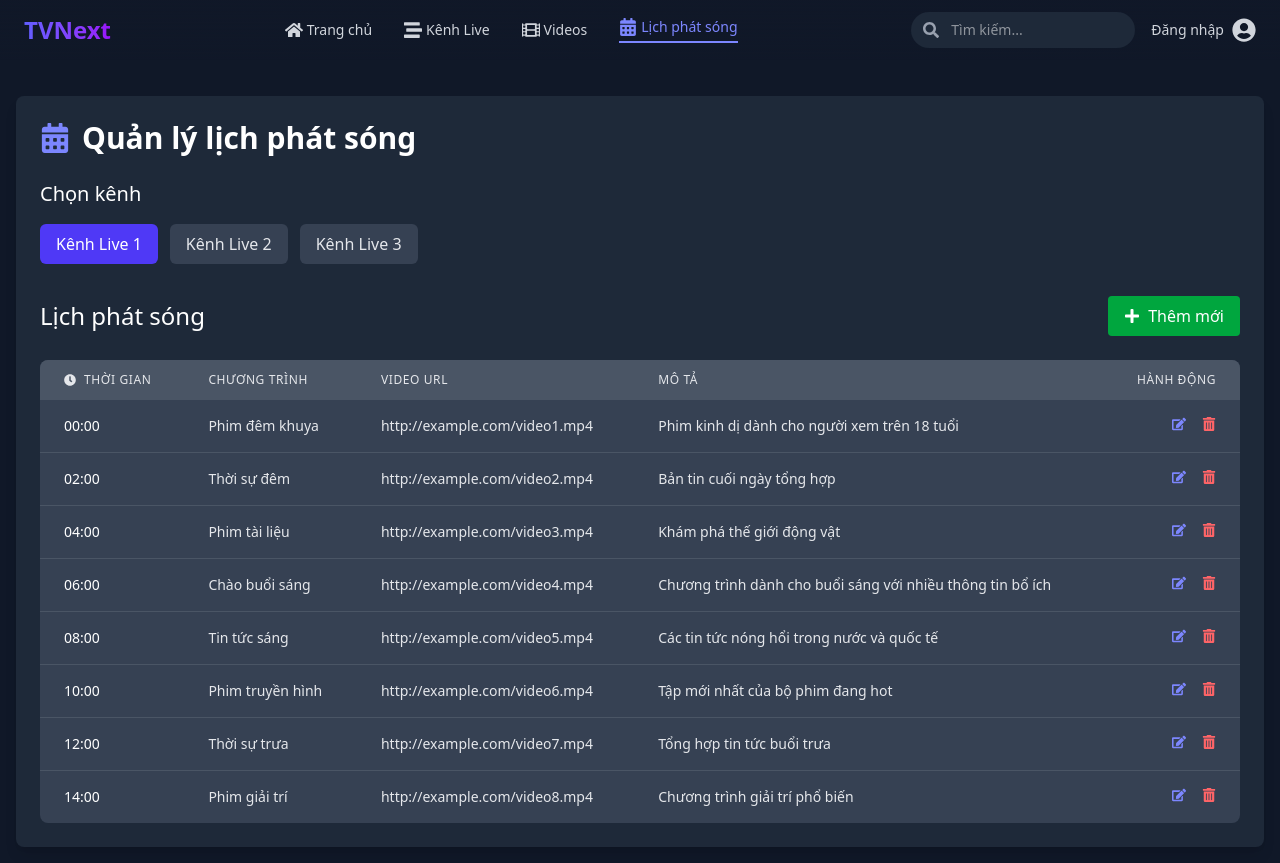
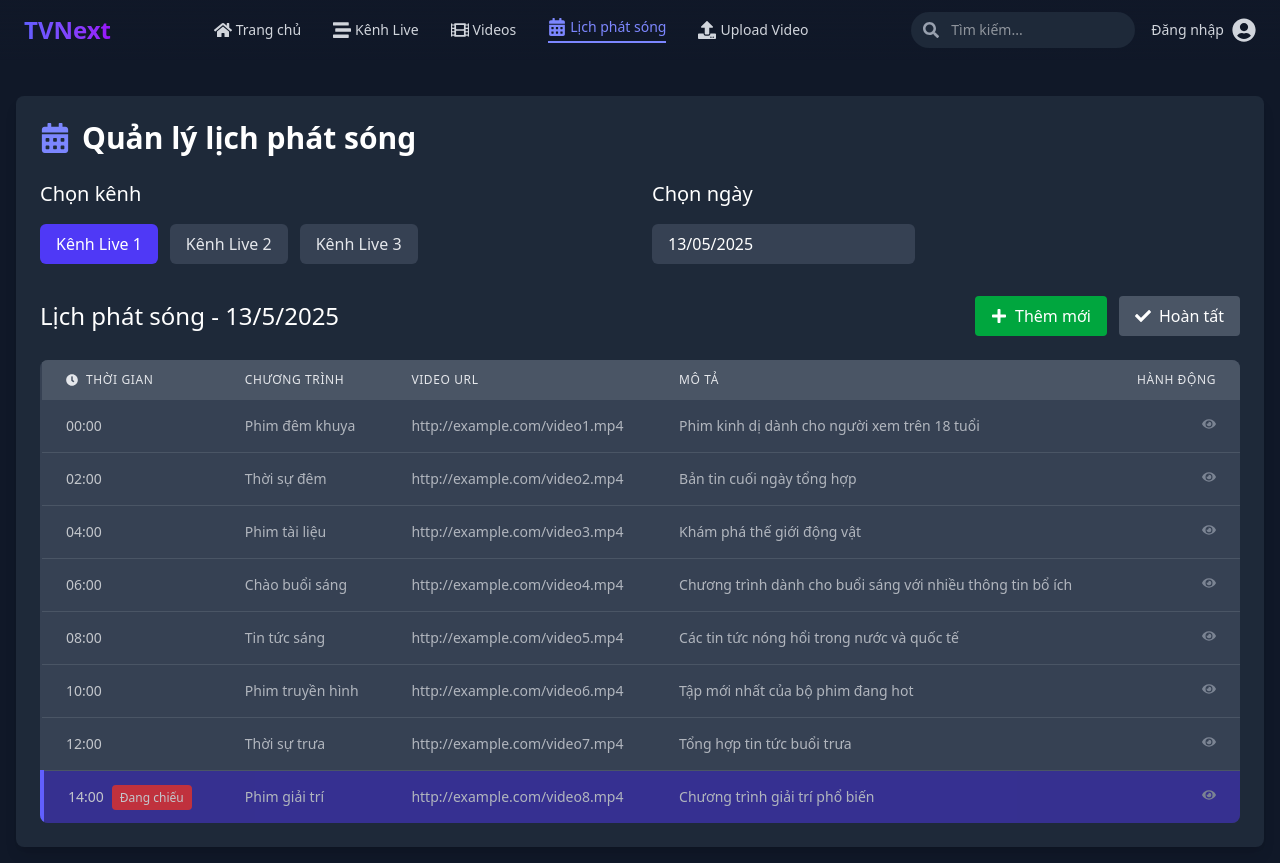
Before and after one commit to tqkitn1108/Stream-Player, a React (Vite) app: page /schedule in a window 1280 px wide. Built offline with nearby package versions, Linux system fonts and the light colour scheme.

Commit message:
[FEATURE] Update UI/UX schedule page

```diff
--- a/package.json
+++ b/package.json
@@ -18,6 +18,7 @@
     "formik": "^2.4.6",
     "jb-videojs-hls-quality-selector": "^2.0.2",
     "react": "^19.0.0",
+    "react-datepicker": "^8.3.0",
     "react-dom": "^19.0.0",
     "react-icons": "^5.5.0",
     "react-router-dom": "^7.3.0",
--- a/src/App.jsx
+++ b/src/App.jsx
@@ -1,6 +1,5 @@
-import React from "react";
 import { Routes, Route } from "react-router-dom";
-import VideoList from "./components/VideoList";
+import Home from "./components/Home";
 import VideoPlayer from "./components/VideoPlayer";
 import VideoUpload from "./components/VideoUpload";
 import Schedule from "./components/Schedule"; // Thêm import
@@ -9,7 +8,7 @@ function App() {
   return (
     <div className="min-h-screen bg-gray-900 text-white">
       <Routes>
-        <Route path="/" element={<VideoList />} />
+        <Route path="/" element={<Home />} />
         <Route path="/video/:videoId" element={<VideoPlayer />} />
         <Route path="/live/:channelId" element={<VideoPlayer />} />
         <Route path="/upload" element={<VideoUpload />} />
--- a/src/components/Navbar.jsx
+++ b/src/components/Navbar.jsx
@@ -1,6 +1,6 @@
 import React, { useState, useEffect } from "react";
 import { Link, useNavigate, useLocation } from "react-router-dom";
-import { FaUserCircle, FaSearch, FaCalendarAlt, FaHome, FaFilm, FaStream } from "react-icons/fa";
+import { FaUserCircle, FaSearch, FaCalendarAlt, FaHome, FaFilm, FaStream, FaUpload } from "react-icons/fa";
 
 function Navbar() {
   const navigate = useNavigate();
@@ -65,6 +65,13 @@ function Navbar() {
               <FaCalendarAlt className="text-lg" />
               <span>Lịch phát sóng</span>
             </Link>
+            <Link
+              to="/upload"
+              className={`flex items-center space-x-1 text-sm font-medium transition-colors ${isActive('/upload') ? 'text-indigo-400 border-b-2 border-indigo-400 pb-1' : 'text-gray-300 hover:text-white'}`}
+            >
+              <FaUpload className="text-lg" />
+              <span>Upload Video</span>
+            </Link>
           </div>
 
           {/* Search and User */}
--- a/src/components/Schedule.jsx
+++ b/src/components/Schedule.jsx
@@ -1,14 +1,19 @@
 import React, { useState, useEffect } from 'react';
 import Navbar from './Navbar';
 import axios from 'axios';
-import { FaEdit, FaTrashAlt, FaPlus, FaCalendarAlt, FaClock } from 'react-icons/fa';
+import { FaEdit, FaTrashAlt, FaPlus, FaCalendarAlt, FaClock, FaSave, FaCheck, FaEye } from 'react-icons/fa';
+import DatePicker from 'react-datepicker';
+import 'react-datepicker/dist/react-datepicker.css';
 
 function Schedule() {
   const [selectedChannel, setSelectedChannel] = useState(null);
+  const [selectedDate, setSelectedDate] = useState(new Date());
   const [schedule, setSchedule] = useState([]);
+  const [originalSchedule, setOriginalSchedule] = useState([]);
   const [isEditing, setIsEditing] = useState(false);
   const [currentItem, setCurrentItem] = useState(null);
   const [isModalOpen, setIsModalOpen] = useState(false);
+  const [hasChanges, setHasChanges] = useState(false);
 
   // Mock data cho channels
   const channels = [
@@ -32,30 +37,63 @@ function Schedule() {
     }
   }, []);
 
+  // Khi thay đổi kênh hoặc ngày
+  useEffect(() => {
+    if (selectedChannel && selectedDate) {
+      fetchScheduleForChannel(selectedChannel, selectedDate);
+    }
+  }, [selectedChannel, selectedDate]);
+
   const handleChannelSelect = (channelId) => {
+    if (hasChanges && !window.confirm("Bạn có thay đổi chưa lưu. Tiếp tục sẽ mất các thay đổi này. Bạn có muốn tiếp tục không?")) {
+      return;
+    }
+
     setSelectedChannel(channelId);
-    fetchScheduleForChannel(channelId);
+    setHasChanges(false);
   };
 
-  const fetchScheduleForChannel = (channelId) => {
-    // Mock API call - trong thực tế gọi API thực
-    // axios.get(`http://localhost:8081/api/v1/schedule/${channelId}`)
-    //   .then(response => setSchedule(response.data))
+  const formatDateForAPI = (date) => {
+    return `${date.getFullYear()}-${String(date.getMonth() + 1).padStart(2, '0')}-${String(date.getDate()).padStart(2, '0')}`;
+  };
+
+  const fetchScheduleForChannel = (channelId, date) => {
+    // API call trong thực tế
+    // const dateStr = formatDateForAPI(date);
+    // axios.get(`http://localhost:8081/api/v1/schedule/${channelId}?date=${dateStr}`)
+    //   .then(response => {
+    //     setSchedule(response.data);
+    //     setOriginalSchedule(JSON.parse(JSON.stringify(response.data)));
+    //   })
     //   .catch(error => console.error("Error fetching schedule:", error));
 
     // Sử dụng dữ liệu mock cho demo
+    const today = new Date();
+    today.setHours(0, 0, 0, 0);
+
+    const selectedDateCopy = new Date(date);
+    selectedDateCopy.setHours(0, 0, 0, 0);
+
+    const isToday = selectedDateCopy.getTime() === today.getTime();
+    const isPast = selectedDateCopy < today;
+
+    // Định dạng ngày tháng cho mock data
+    const dateStr = formatDateForAPI(date);
+
     const mockScheduleData = [
-      { id: 1, time: "00:00", program: "Phim đêm khuya", videoUrl: "http://example.com/video1.mp4", description: "Phim kinh dị dành cho người xem trên 18 tuổi" },
-      { id: 2, time: "02:00", program: "Thời sự đêm", videoUrl: "http://example.com/video2.mp4", description: "Bản tin cuối ngày tổng hợp" },
-      { id: 3, time: "04:00", program: "Phim tài liệu", videoUrl: "http://example.com/video3.mp4", description: "Khám phá thế giới động vật" },
-      { id: 4, time: "06:00", program: "Chào buổi sáng", videoUrl: "http://example.com/video4.mp4", description: "Chương trình dành cho buổi sáng với nhiều thông tin bổ ích" },
-      { id: 5, time: "08:00", program: "Tin tức sáng", videoUrl: "http://example.com/video5.mp4", description: "Các tin tức nóng hổi trong nước và quốc tế" },
-      { id: 6, time: "10:00", program: "Phim truyền hình", videoUrl: "http://example.com/video6.mp4", description: "Tập mới nhất của bộ phim đang hot" },
-      { id: 7, time: "12:00", program: "Thời sự trưa", videoUrl: "http://example.com/video7.mp4", description: "Tổng hợp tin tức buổi trưa" },
-      { id: 8, time: "14:00", program: "Phim giải trí", videoUrl: "http://example.com/video8.mp4", description: "Chương trình giải trí phổ biến" }
+      { id: 1, date: dateStr, time: "00:00", program: "Phim đêm khuya", videoUrl: "http://example.com/video1.mp4", description: "Phim kinh dị dành cho người xem trên 18 tuổi" },
+      { id: 2, date: dateStr, time: "02:00", program: "Thời sự đêm", videoUrl: "http://example.com/video2.mp4", description: "Bản tin cuối ngày tổng hợp" },
+      { id: 3, date: dateStr, time: "04:00", program: "Phim tài liệu", videoUrl: "http://example.com/video3.mp4", description: "Khám phá thế giới động vật" },
+      { id: 4, date: dateStr, time: "06:00", program: "Chào buổi sáng", videoUrl: "http://example.com/video4.mp4", description: "Chương trình dành cho buổi sáng với nhiều thông tin bổ ích" },
+      { id: 5, date: dateStr, time: "08:00", program: "Tin tức sáng", videoUrl: "http://example.com/video5.mp4", description: "Các tin tức nóng hổi trong nước và quốc tế" },
+      { id: 6, date: dateStr, time: "10:00", program: "Phim truyền hình", videoUrl: "http://example.com/video6.mp4", description: "Tập mới nhất của bộ phim đang hot" },
+      { id: 7, date: dateStr, time: "12:00", program: "Thời sự trưa", videoUrl: "http://example.com/video7.mp4", description: "Tổng hợp tin tức buổi trưa" },
+      { id: 8, date: dateStr, time: "14:00", program: "Phim giải trí", videoUrl: "http://example.com/video8.mp4", description: "Chương trình giải trí phổ biến" }
     ];
 
     setSchedule(mockScheduleData);
+    setOriginalSchedule(JSON.parse(JSON.stringify(mockScheduleData)));
+    setHasChanges(false);
   };
 
   const handleInputChange = (e) => {
@@ -86,55 +124,90 @@ function Schedule() {
     setIsModalOpen(true);
   };
 
-  const handleSubmit = (e) => {
+  const handleFormSubmit = (e) => {
     e.preventDefault();
 
     if (isEditing && currentItem) {
-      // Update existing item
-      // axios.put(`http://localhost:8081/api/v1/schedule/${selectedChannel}/${currentItem.id}`, formData)
-      //   .then(() => {
-      //     fetchScheduleForChannel(selectedChannel);
-      //     setIsModalOpen(false);
-      //   })
-      //   .catch(error => console.error("Error updating schedule item:", error));
-
-      // Mock update
+      // Update existing item (local only until Complete is clicked)
       const updatedSchedule = schedule.map(item =>
         item.id === currentItem.id ? { ...item, ...formData } : item
       );
       setSchedule(updatedSchedule);
-      setIsModalOpen(false);
     } else {
-      // Create new item
-      // axios.post(`http://localhost:8081/api/v1/schedule/${selectedChannel}`, formData)
-      //   .then(() => {
-      //     fetchScheduleForChannel(selectedChannel);
-      //     setIsModalOpen(false);
-      //   })
-      //   .catch(error => console.error("Error creating schedule item:", error));
-
-      // Mock create
+      // Create new item (local only until Complete is clicked)
       const newItem = {
         id: Date.now(), // For mock purposes
+        date: formatDateForAPI(selectedDate),
         ...formData
       };
       setSchedule([...schedule, newItem]);
+    }
+
     setIsModalOpen(false);
-    }
+    setHasChanges(true);
   };
 
   const handleDelete = (itemId) => {
     if (window.confirm("Bạn có chắc chắn muốn xóa mục này không?")) {
-      // axios.delete(`http://localhost:8081/api/v1/schedule/${selectedChannel}/${itemId}`)
-      //   .then(() => {
-      //     fetchScheduleForChannel(selectedChannel);
-      //   })
-      //   .catch(error => console.error("Error deleting schedule item:", error));
-
-      // Mock delete
+      // Delete item (local only until Complete is clicked)
       const updatedSchedule = schedule.filter(item => item.id !== itemId);
       setSchedule(updatedSchedule);
+      setHasChanges(true);
     }
+  };
+
+  const handleComplete = () => {
+    if (window.confirm("Bạn có chắc chắn muốn lưu tất cả thay đổi không?")) {
+      // API call để lưu thay đổi
+      // axios.put(`http://localhost:8081/api/v1/schedule/${selectedChannel}/${formatDateForAPI(selectedDate)}`, schedule)
+      //   .then(response => {
+      //     alert("Lưu lịch phát sóng thành công!");
+      //     setOriginalSchedule(JSON.parse(JSON.stringify(schedule)));
+      //     setHasChanges(false);
+      //   })
+      //   .catch(error => console.error("Error saving schedule:", error));
+
+      // Mock success
+      alert("Lưu lịch phát sóng thành công!");
+      setOriginalSchedule(JSON.parse(JSON.stringify(schedule)));
+      setHasChanges(false);
+    }
+  };
+
+  const isItemInPast = (item) => {
+    const today = new Date();
+    const itemDate = new Date(selectedDate);
+    const [hours, minutes] = item.time.split(':').map(Number);
+    itemDate.setHours(hours, minutes, 0, 0);
+    return itemDate < today;
+  };
+
+  const isItemCurrent = (item, index) => {
+    const now = new Date();
+    const today = new Date();
+    today.setHours(0, 0, 0, 0);
+
+    const selectedDateCopy = new Date(selectedDate);
+    selectedDateCopy.setHours(0, 0, 0, 0);
+
+    // Chỉ kiểm tra cho ngày hiện tại
+    if (selectedDateCopy.getTime() !== today.getTime()) {
+      return false;
+    }
+
+    const currentHours = now.getHours();
+    const currentMinutes = now.getMinutes();
+    const currentTimeStr = `${String(currentHours).padStart(2, '0')}:${String(currentMinutes).padStart(2, '0')}`;
+
+    return currentTimeStr >= item.time && (index === schedule.length - 1 || currentTimeStr < schedule[index + 1]?.time);
+  };
+
+  const handleDateChange = (date) => {
+    if (hasChanges && !window.confirm("Bạn có thay đổi chưa lưu. Tiếp tục sẽ mất các thay đổi này. Bạn có muốn tiếp tục không?")) {
+      return;
+    }
+    setSelectedDate(date);
+    setHasChanges(false);
   };
 
   return (
@@ -147,7 +220,8 @@ function Schedule() {
             Quản lý lịch phát sóng
           </h1>
 
-          <div className="mb-8">
+          <div className="grid grid-cols-1 md:grid-cols-2 gap-6 mb-8">
+            <div>
               <h2 className="text-xl text-white mb-4">Chọn kênh</h2>
               <div className="flex flex-wrap gap-3">
                 {channels.map((channel) => (
@@ -166,15 +240,41 @@ function Schedule() {
               </div>
             </div>
 
+            <div>
+              <h2 className="text-xl text-white mb-4">Chọn ngày</h2>
+              <div className="datepicker-container">
+                <DatePicker
+                  selected={selectedDate}
+                  onChange={handleDateChange}
+                  dateFormat="dd/MM/yyyy"
+                  className="px-4 py-2 bg-gray-700 text-white rounded-md focus:outline-none focus:ring-2 focus:ring-indigo-500 w-full"
+                />
+              </div>
+            </div>
+          </div>
+
           <div className="flex justify-between items-center mb-6">
-            <h2 className="text-2xl text-white">Lịch phát sóng</h2>
+            <h2 className="text-2xl text-white">Lịch phát sóng - {selectedDate.toLocaleDateString('vi-VN')}</h2>
+            <div className="flex space-x-3">
               <button
                 onClick={openAddModal}
                 className="flex items-center px-4 py-2 bg-green-600 text-white rounded hover:bg-green-700 transition"
+                disabled={new Date(selectedDate) < new Date().setHours(0, 0, 0, 0)}
               >
                 <FaPlus className="mr-2" />
                 Thêm mới
               </button>
+              <button
+                onClick={handleComplete}
+                disabled={!hasChanges}
+                className={`flex items-center px-4 py-2 ${
+                  hasChanges ? 'bg-indigo-600 hover:bg-indigo-700' : 'bg-gray-600 cursor-not-allowed'
+                } text-white rounded transition`}
+              >
+                <FaCheck className="mr-2" />
+                Hoàn tất
+              </button>
+            </div>
           </div>
 
           <div className="overflow-x-auto">
@@ -203,10 +303,28 @@ function Schedule() {
               </thead>
               <tbody className="divide-y divide-gray-600">
                 {schedule.length > 0 ? (
-                  schedule.map((item) => (
-                    <tr key={item.id} className="hover:bg-gray-650 transition">
+                  schedule
+                    .sort((a, b) => a.time.localeCompare(b.time))
+                    .map((item, index) => {
+                      const isPast = isItemInPast(item);
+                      const isCurrent = isItemCurrent(item, index);
+
+                      return (
+                        <tr
+                          key={item.id}
+                          className={`
+                            ${isPast ? 'opacity-70' : 'hover:bg-gray-650'}
+                            ${isCurrent ? 'bg-indigo-800 border-l-4 border-indigo-500' : ''}
+                            transition
+                          `}
+                        >
                           <td className="px-6 py-4 whitespace-nowrap text-sm font-medium text-white">
                             {item.time}
+                            {isCurrent && (
+                              <span className="ml-2 text-xs bg-red-500 text-white px-2 py-1 rounded">
+                                Đang chiếu
+                              </span>
+                            )}
                           </td>
                           <td className="px-6 py-4 whitespace-nowrap text-sm text-gray-200">
                             {item.program}
@@ -218,21 +336,38 @@ function Schedule() {
                             {item.description}
                           </td>
                           <td className="px-6 py-4 whitespace-nowrap text-right text-sm font-medium">
+                            {isPast ? (
+                              // Chỉ cho phép xem với lịch đã phát
+                              <button
+                                onClick={() => openEditModal(item)}
+                                className="text-gray-400 hover:text-gray-300 cursor-default"
+                                title="Chỉ xem (lịch đã phát)"
+                              >
+                                <FaEye />
+                              </button>
+                            ) : (
+                              // Cho phép sửa và xóa với lịch chưa phát
+                              <>
                                 <button
                                   onClick={() => openEditModal(item)}
                                   className="text-indigo-400 hover:text-indigo-300 mr-4"
+                                  title="Chỉnh sửa"
                                 >
                                   <FaEdit />
                                 </button>
                                 <button
                                   onClick={() => handleDelete(item.id)}
                                   className="text-red-400 hover:text-red-300"
+                                  title="Xóa"
                                 >
                                   <FaTrashAlt />
                                 </button>
+                              </>
+                            )}
                           </td>
                         </tr>
-                  ))
+                      );
+                    })
                 ) : (
                   <tr>
                     <td colSpan="5" className="px-6 py-4 text-center text-gray-300">
@@ -243,6 +378,12 @@ function Schedule() {
               </tbody>
             </table>
           </div>
+
+          {hasChanges && (
+            <div className="mt-4 p-3 bg-amber-800 bg-opacity-50 text-amber-100 rounded-lg">
+              Lưu ý: Bạn có thay đổi chưa được lưu. Nhấn "Hoàn tất" để lưu thay đổi.
+            </div>
+          )}
         </div>
       </div>
 
@@ -251,9 +392,9 @@ function Schedule() {
         <div className="fixed inset-0 flex items-center justify-center z-50 bg-black bg-opacity-50">
           <div className="bg-gray-800 p-6 rounded-lg shadow-lg w-full max-w-md">
             <h2 className="text-2xl font-bold text-white mb-4">
-              {isEditing ? "Chỉnh sửa" : "Thêm mới"} lịch phát sóng
+              {isEditing ? (isItemInPast(currentItem) ? "Xem" : "Chỉnh sửa") : "Thêm mới"} lịch phát sóng
             </h2>
-            <form onSubmit={handleSubmit} className="space-y-4">
+            <form onSubmit={handleFormSubmit} className="space-y-4">
               <div>
                 <label className="block text-gray-200 mb-2">Thời gian</label>
                 <input
@@ -263,6 +404,7 @@ function Schedule() {
                   onChange={handleInputChange}
                   className="w-full px-4 py-2 bg-gray-700 text-white rounded focus:outline-none focus:ring-2 focus:ring-indigo-500"
                   required
+                  disabled={isEditing && isItemInPast(currentItem)}
                 />
               </div>
 
@@ -275,6 +417,7 @@ function Schedule() {
                   onChange={handleInputChange}
                   className="w-full px-4 py-2 bg-gray-700 text-white rounded focus:outline-none focus:ring-2 focus:ring-indigo-500"
                   required
+                  disabled={isEditing && isItemInPast(currentItem)}
                 />
               </div>
 
@@ -287,6 +430,7 @@ function Schedule() {
                   onChange={handleInputChange}
                   className="w-full px-4 py-2 bg-gray-700 text-white rounded focus:outline-none focus:ring-2 focus:ring-indigo-500"
                   placeholder="http://example.com/video.mp4"
+                  disabled={isEditing && isItemInPast(currentItem)}
                 />
               </div>
 
@@ -298,6 +442,7 @@ function Schedule() {
                   onChange={handleInputChange}
                   className="w-full px-4 py-2 bg-gray-700 text-white rounded focus:outline-none focus:ring-2 focus:ring-indigo-500"
                   rows="3"
+                  disabled={isEditing && isItemInPast(currentItem)}
                 />
               </div>
 
@@ -307,14 +452,17 @@ function Schedule() {
                   onClick={() => setIsModalOpen(false)}
                   className="px-4 py-2 bg-gray-600 text-white rounded hover:bg-gray-500 transition"
                 >
-                  Hủy
+                  {isEditing && isItemInPast(currentItem) ? "Đóng" : "Hủy"}
                 </button>
+
+                {(!isEditing || !isItemInPast(currentItem)) && (
                   <button
                     type="submit"
                     className="px-4 py-2 bg-indigo-600 text-white rounded hover:bg-indigo-700 transition"
                   >
                     {isEditing ? "Cập nhật" : "Thêm"}
                   </button>
+                )}
               </div>
             </form>
           </div>
```
Also changed, not shown: src/components/Home.jsx (renamed from src/components/VideoList.jsx, +6 -14 lines), 1 other file (tests, documents, lock files or other folders). Lines whose indentation alone changed are shown as unchanged.
